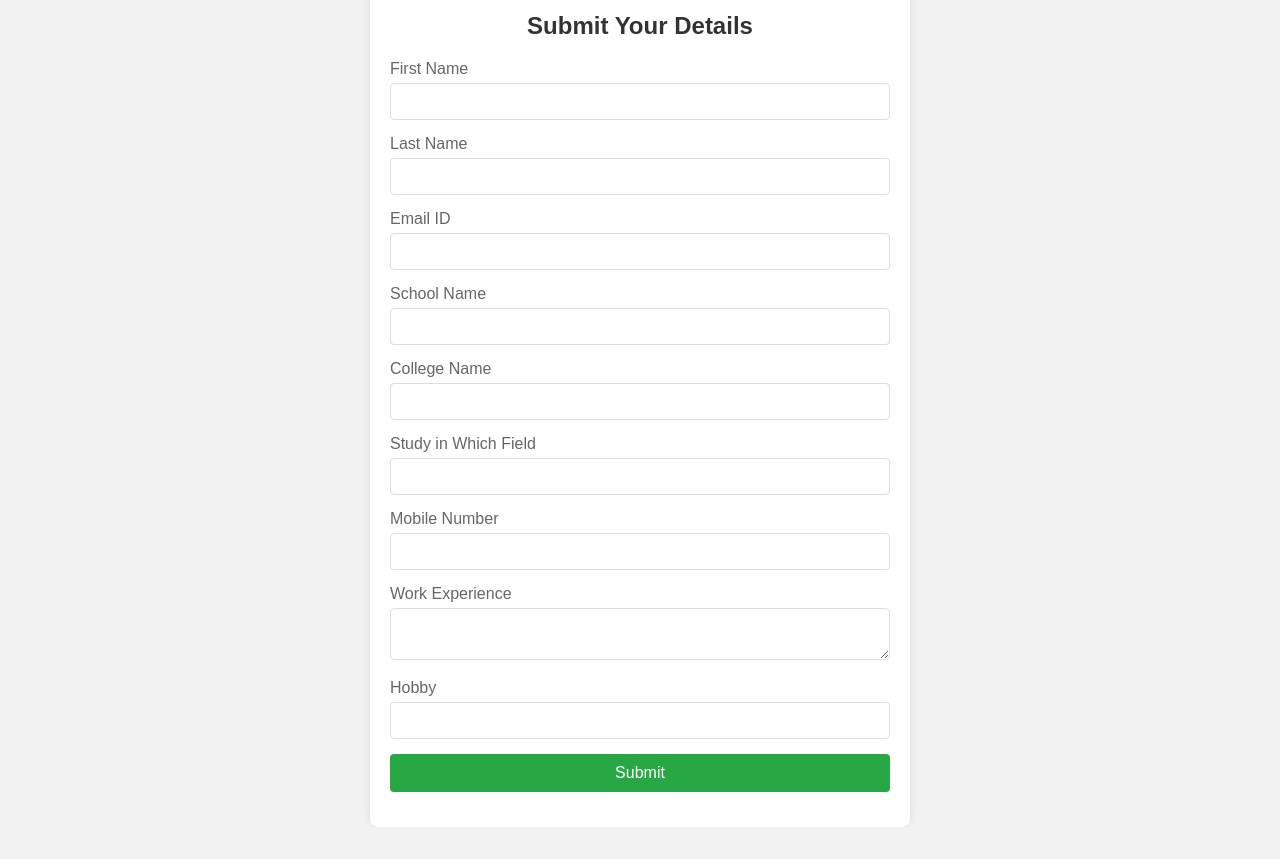
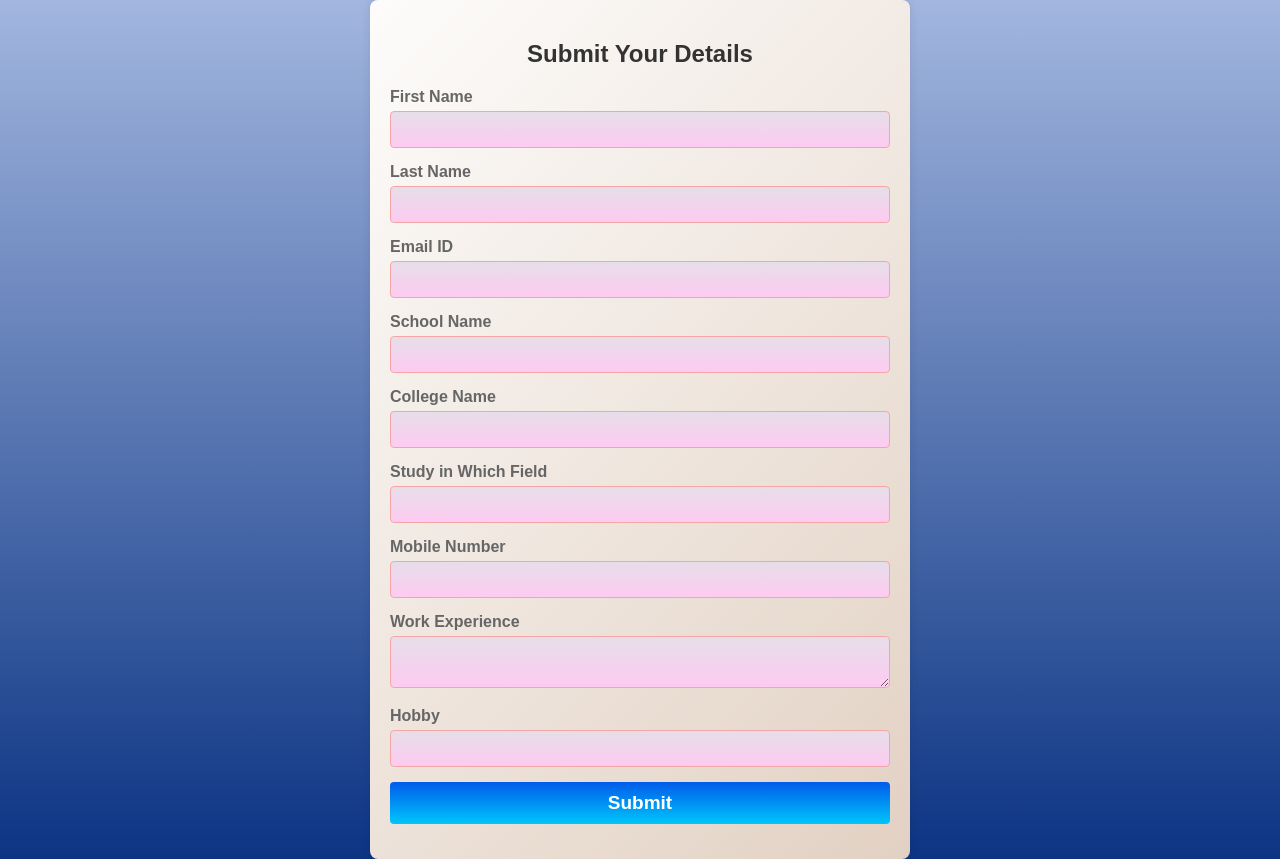
Before and after one commit to kartik0603/Form-Data-IN-Google-Sheets-Using-HTML-CSS-and-JS, a plain HTML site: page index.html in a window 1280 px wide. Before the commit the page ends 827 px from the top, so only its background shows below. Drawn offline with Linux system fonts and the light colour scheme.

Commit message:
Form-Data-IN-Google-Sheets-Using-HTML-CSS-and-JS

```diff
--- a/index.html
+++ b/index.html
@@ -4,8 +4,8 @@
     <meta charset="UTF-8">
     <meta name="viewport" content="width=device-width, initial-scale=1.0">
     <title>Google Sheets Form</title>
+    <!-- <link rel="stylesheet" href="style.css"> -->
      <style>
-        /* Your existing styles */
         body {
     font-family: Arial, sans-serif;
     background-color: #f2f2f2;
@@ -14,10 +14,14 @@
     display: flex;
     justify-content: center;
     align-items: center;
-            height: 100vh;
+    width: 100%;
+    height: 100%;
+    background-repeat: no-repeat;
+    /* background-size: cover; */
+    background-image: linear-gradient(to top, #0c3483 0%, #a2b6df 100%, #6b8cce 100%, #a2b6df 100%);
 }
 .form-container {
-            background-color: #fff;
+    background-image: linear-gradient(135deg, #fdfcfb 0%, #e2d1c3 100%);
     padding: 20px;
     border-radius: 8px;
     box-shadow: 0 0 10px rgba(0, 0, 0, 0.1);
@@ -36,15 +40,17 @@
     display: block;
     margin-bottom: 5px;
     color: #666;
+    font-weight: bold;
 }
 .form-group input,
 .form-group select,
 .form-group textarea {
     width: 100%;
     padding: 10px;
-            border: 1px solid #ddd;
+    border: 1px solid #f5a5a5;
     border-radius: 4px;
     box-sizing: border-box;
+    background-image: linear-gradient(to top, #fdcbf1 0%, #fdcbf1 1%, #e6dee9 100%);
 }
 .form-group textarea {
     resize: vertical;
@@ -52,22 +58,25 @@
 .form-group button {
     width: 100%;
     padding: 10px;
-            background-color: #28a745;
+    background-image: linear-gradient(to top, #00c6fb 0%, #005bea 100%);
     border: none;
     color: white;
-            font-size: 16px;
+    font-size: 19px;
+    font-weight: bolder;
     border-radius: 4px;
     cursor: pointer;
 }
 .form-group button:hover {
-            background-color: #218838;
+    background-image: linear-gradient(-20deg, #b721ff 0%, #21d4fd 100%);
 }
 .form-group .message {
     margin-top: 15px;
     text-align: center;
-            color: #28a745;
+    color: #df1f06;
+    font-weight: bold;
 }
      </style>
+
 </head>
 <body>
     <div class="form-container">
@@ -127,7 +136,7 @@
     });
     const formMessage = document.getElementById('form-message');
 
-            fetch('https://script.google.com/macros/s/AKfycbxGJuTjJDHIEsngvONkvNW_Yzqo1tbBKur0ZYXawikiBDDrUnkSuWb61RYPx1ctO6D5/exec', {
+    fetch('https://script.google.com/macros/s/AKfycby_yLtRC4ywKrd2RNmSkfU74A7D6TLTD5EP1Bx9zHQLDLZgdWhdhNkPbg78hSkfyUQO/exec', {
         method: 'POST',
         body: data,
     })
@@ -144,6 +153,9 @@
         formMessage.textContent = 'There was an error submitting the form. Please try again.';
     });
 });
+
    </script>
+
+
 </body>
 </html>
--- /dev/null
+++ b/style.css
@@ -0,0 +1,69 @@
+body {
+    font-family: Arial, sans-serif;
+    background-color: #f2f2f2;
+    margin: 0;
+    padding: 0;
+    display: flex;
+    justify-content: center;
+    align-items: center;
+    width: 100%;
+    height: 100%;
+    background-repeat: no-repeat;
+    /* background-size: cover; */
+    background-image: linear-gradient(to top, #0c3483 0%, #a2b6df 100%, #6b8cce 100%, #a2b6df 100%);
+}
+.form-container {
+    background-image: linear-gradient(135deg, #fdfcfb 0%, #e2d1c3 100%);
+    padding: 20px;
+    border-radius: 8px;
+    box-shadow: 0 0 10px rgba(0, 0, 0, 0.1);
+    width: 100%;
+    max-width: 500px;
+}
+.form-container h2 {
+    text-align: center;
+    margin-bottom: 20px;
+    color: #333;
+}
+.form-group {
+    margin-bottom: 15px;
+}
+.form-group label {
+    display: block;
+    margin-bottom: 5px;
+    color: #666;
+    font-weight: bold;
+}
+.form-group input,
+.form-group select,
+.form-group textarea {
+    width: 100%;
+    padding: 10px;
+    border: 1px solid #f5a5a5;
+    border-radius: 4px;
+    box-sizing: border-box;
+    background-image: linear-gradient(to top, #fdcbf1 0%, #fdcbf1 1%, #e6dee9 100%);
+}
+.form-group textarea {
+    resize: vertical;
+}
+.form-group button {
+    width: 100%;
+    padding: 10px;
+    background-image: linear-gradient(to top, #00c6fb 0%, #005bea 100%);
+    border: none;
+    color: white;
+    font-size: 19px;
+    font-weight: bolder;
+    border-radius: 4px;
+    cursor: pointer;
+}
+.form-group button:hover {
+    background-image: linear-gradient(-20deg, #b721ff 0%, #21d4fd 100%);
+}
+.form-group .message {
+    margin-top: 15px;
+    text-align: center;
+    color: #df1f06;
+    font-weight: bold;
+}
```
Lines whose indentation alone changed are shown as unchanged.
